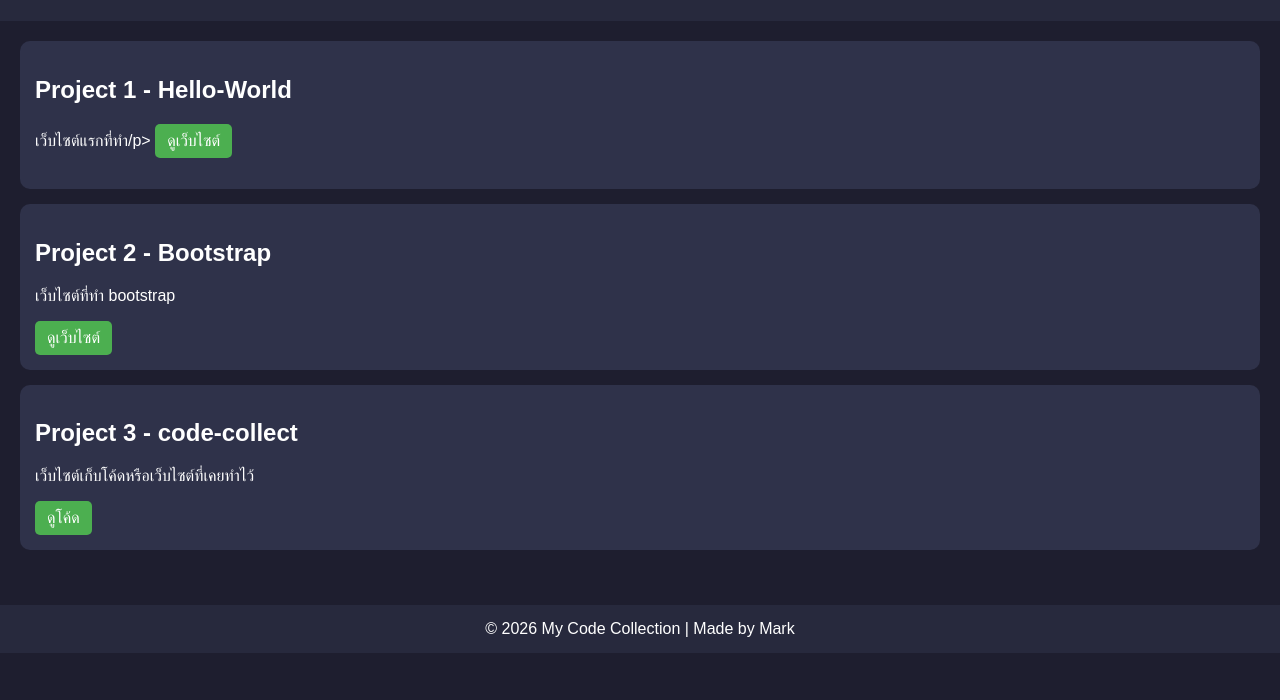
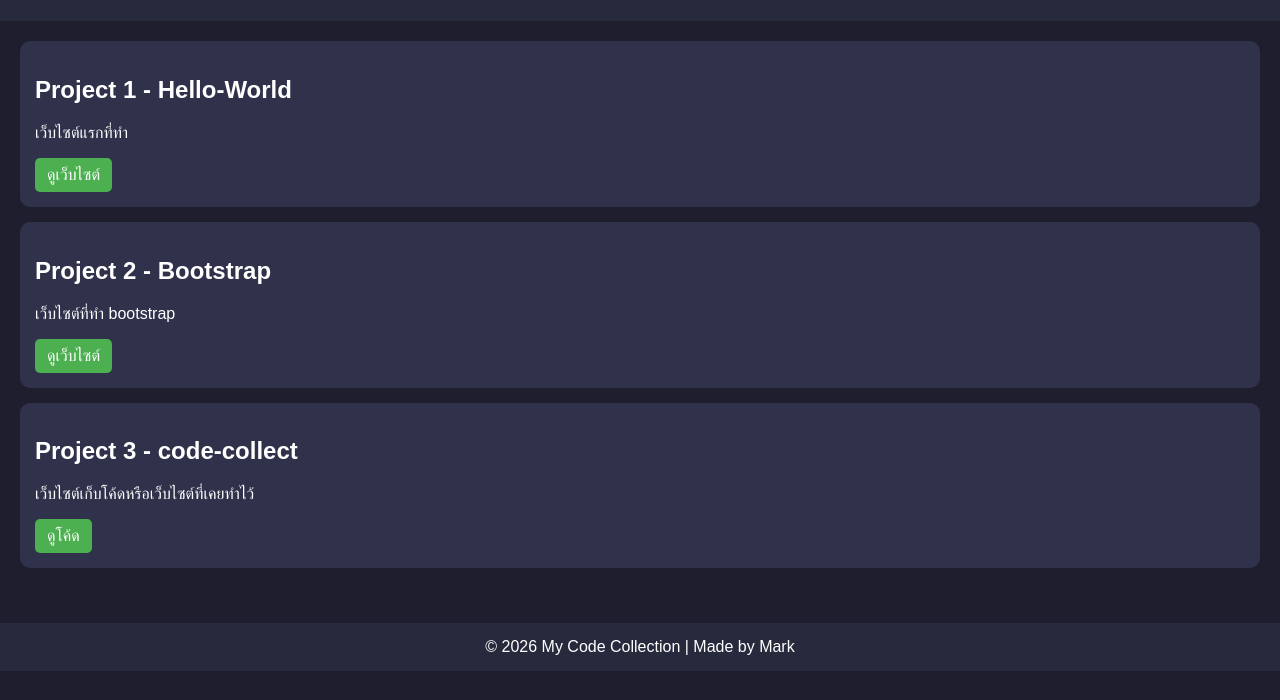
Before and after one commit to Puripak-Tammajak/code-collect, a plain HTML site: page index.html in a window 1280 px wide. Shown: the part 100-800 px from the top of the page. Drawn offline with Linux system fonts and the light colour scheme.

Commit message:
Update index.html

```diff
--- a/index.html
+++ b/index.html
@@ -64,7 +64,7 @@
 
     <div class="card">
         <h2>Project 1 - Hello-World</h2>
-        <p>เว็บไซต์แรกที่ทำ/p>
+        <p>เว็บไซต์แรกที่ทำ</p>
         <a href="https://puripak-tammajak.github.io/Hello-World/" target="_blank" class="btn">
             ดูเว็บไซต์
         </a>
```
